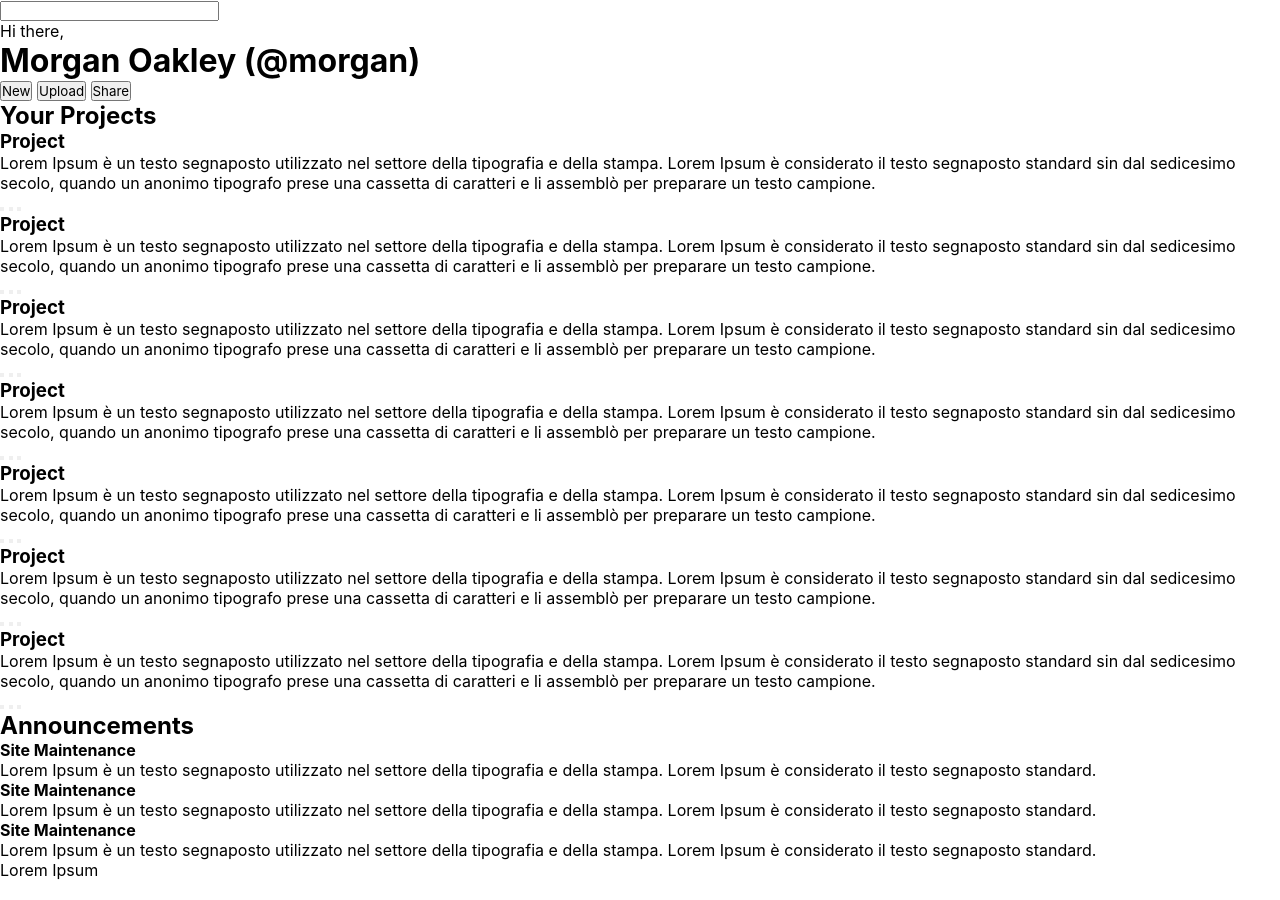
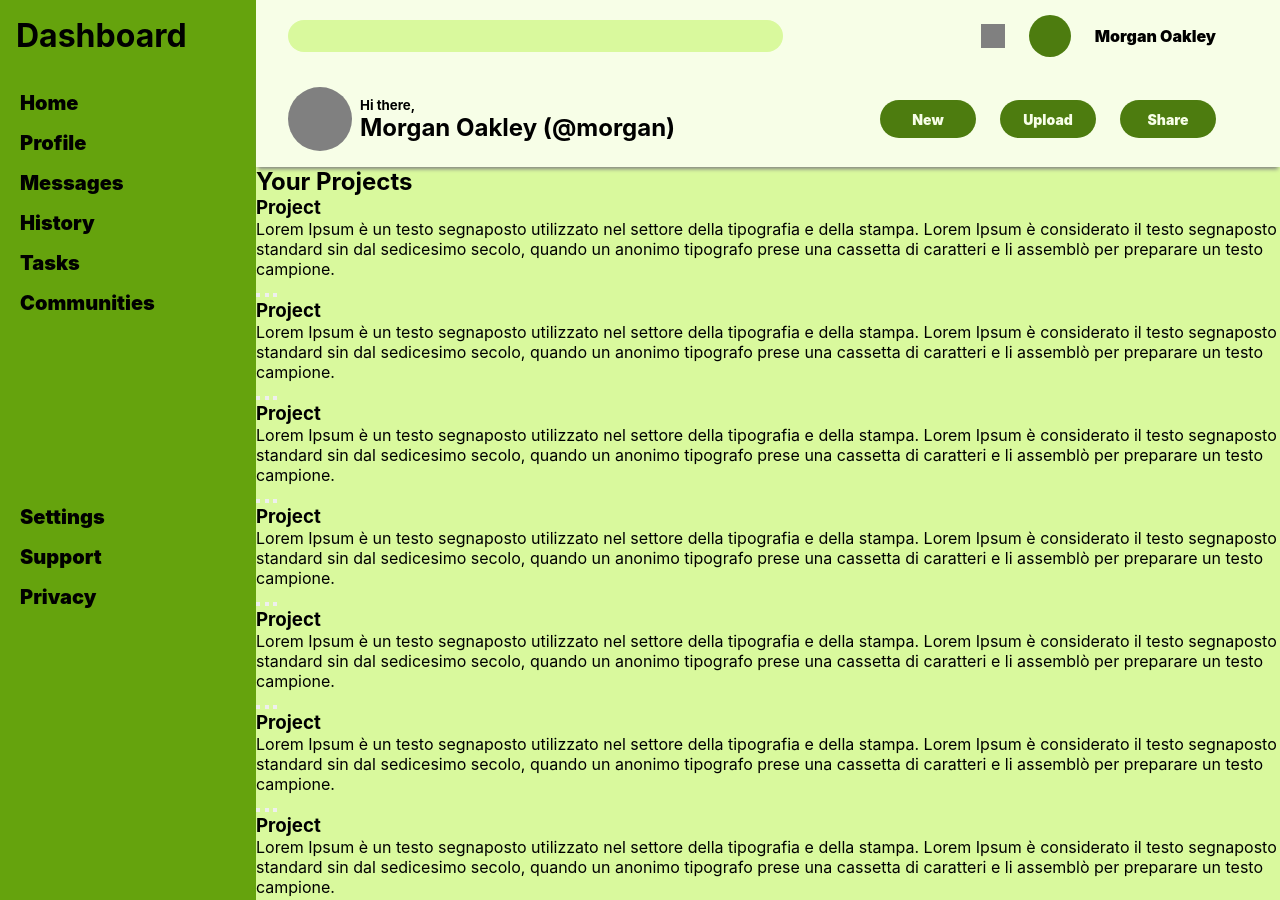
Before and after one commit to Pavlovic-Stefan/odin-admin_dashboard, a plain HTML site: page index.html in a window 1280 px wide. Shown: the top 900 px of the page. Drawn offline with Linux system fonts and the light colour scheme.

Commit message:
Basic nav, search, header positioning

```diff
--- a/css/styles.css
+++ b/css/styles.css
@@ -3,3 +3,119 @@
     padding: 0;
     font-family: -apple-system, BlinkMacSystemFont, "Segoe UI", Roboto, Helvetica, Arial, sans-serif, "Apple Color Emoji", "Segoe UI Emoji", "Segoe UI Symbol";
 }
+
+body {
+    display: grid;
+    grid-template-columns: 1fr 4fr;
+    grid-template-rows: auto 1fr;
+}
+
+.logo {
+    grid-area: 1 / 1 / 2 / 2;
+    background-color: #65a30d;
+    padding: 16px
+}
+
+.search {
+    grid-area: 1 / 2 / 2 / -1;
+    display: grid;
+    grid-template-columns: 2fr 1fr;
+    align-items: center;
+    background-color: #f7fee7;
+    padding: 0 64px 0 32px;
+}
+.search > input {
+    height: 32px;
+    border: none;
+    border-radius: 16px;
+    background-color: #d9f99d;
+    width: 80%;
+}
+.items {
+    display: grid;
+    grid-template-columns: repeat(auto-fit, minmax(24px, auto));
+    align-items: center;
+    justify-content: end;
+    gap: 24px;
+}
+.bell {
+    height: 24px;
+    width: 24px;
+    background-color: gray;
+}
+.profile-button {
+    height: 42px;
+    width: 42px;
+    background-color: darkgray;
+    border: none;
+    border-radius: 21px;
+    background-color: #4d7c0f;
+}
+.name {
+    font-weight: 900;
+}
+
+.wrapper {
+    display: grid;
+    grid-template-rows: auto 1fr;
+}
+
+.nav {
+    display: grid;
+    grid-template-rows: 2fr 2fr 1fr;
+    background-color: #65a30d;
+    padding: 20px;
+}
+
+.nav > ul {
+    height:fit-content;
+    display: grid;
+    grid-template-rows: repeat(auto-fit, 1fr);
+    gap: 16px;
+    font-size: 20px;
+    font-weight: 900;
+}
+
+li {
+    list-style: none;
+}
+
+.header {
+    display: grid;
+    grid-template-columns: 1fr 1fr;
+    align-items: center;
+    padding: 16px 64px 16px 32px;
+    background-color: #f7fee7;
+    box-shadow: 0 4px 4px -2px gray;
+}
+.header-left{
+    display: grid;
+    grid-template-columns: auto 1fr;
+    gap: 8px;
+    align-items: center;
+}
+.pfp {
+    width: 64px;
+    height: 64px;
+    background-color: gray;
+    border-radius: 32px;
+}
+.header-right {
+    display: grid;
+    grid-template-columns: repeat(auto-fit, minmax(60px, auto));
+    justify-content: end;
+    gap: 24px
+}
+.header-right > button {
+    width: 96px;
+    height: 38px;
+    border: none;
+    border-radius: 19px;
+    background-color: #4d7c0f;
+    font-size: 14px;
+    font-weight: 900;
+    color: #f7fee7;
+}
+.wrapper {
+    background-color: #d9f99d;
+}
--- a/index.html
+++ b/index.html
@@ -8,25 +8,40 @@
     <title>Admin Dashboard</title>
 </head>
 <body>
-    <div class="logo"></div>
+    <div class="logo">
+        <div class="icon"></div>
+        <h1>Dashboard</h1>
+    </div>
     <div class="nav">
-        <ul></ul>
-        <ul></ul>
+        <ul>
+            <li>Home</li>
+            <li>Profile</li>
+            <li>Messages</li>
+            <li>History</li>
+            <li>Tasks</li>
+            <li>Communities</li>
+        </ul>
+        <ul>
+            <li>Settings</li>
+            <li>Support</li>
+            <li>Privacy</li>
+        </ul>
     </div>
     <div class="search">
         <input type="search" name="" id="">
         <div class="items">
             <div class="bell"></div>
             <div class="profile-button"></div>
-            <div class="name"></div>
+            <div class="name">Morgan Oakley</div>
         </div>
     </div>
+    <div class="wrapper">
         <div class="header">
             <div class="header-left">
                 <div class="pfp"></div>
                 <div class="header-text">
-                <p>Hi there,</p>
-                <h1>Morgan Oakley (@morgan)</h1>
+                    <h5>Hi there,</h5>
+                    <h2>Morgan Oakley (@morgan)</h2>
                 </div>
             </div>
             <div class="header-right">
@@ -34,7 +49,6 @@
                 <button>Upload</button>
                 <button>Share</button>
             </div>
-
         </div>
         <div class="content">
             <div class="your-projects">
@@ -133,7 +147,6 @@
                         <p>Lorem Ipsum è un testo segnaposto utilizzato nel settore della tipografia e della stampa. Lorem Ipsum è considerato il testo segnaposto standard.</p>
                     </div>
                 </div>
-
             </div>
             <div class="trending">
                 <div class="trending-container">
@@ -147,6 +160,7 @@
                 </div>
             </div>
         </div>
+    </div>
 
 </body>
 </html>
```
Lines whose indentation alone changed are shown as unchanged.
